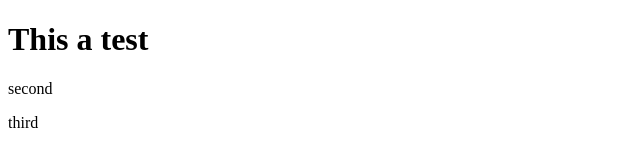
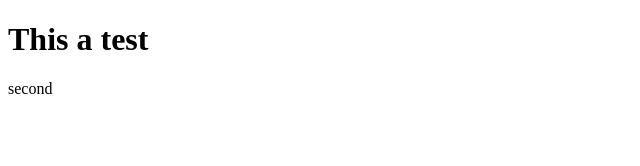
Before and after one commit to yasamansharei/git-test, a plain HTML site: page index.html in a window 1280 px wide. Shown: the full height of the page, 0-640 px from the left. Drawn offline with Linux system fonts and the light colour scheme.

Commit message:
Second Commit

```diff
--- a/index.html
+++ b/index.html
@@ -8,6 +8,5 @@
   <body>
     <h1>This a test</h1>
     <p>second</p>
-    <p>third</p>
   </body>
 </html>
```
